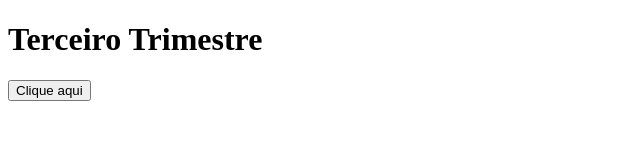
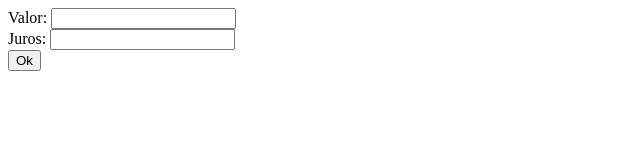
Before and after one commit to 12uzz/primeiroj_3t, a plain HTML site: page index.html in a window 1280 px wide. Shown: the whole page, without its empty margins (0-640 px from the left). Drawn offline with Linux system fonts and the light colour scheme.

Commit message:
Update index.html

```diff
--- a/index.html
+++ b/index.html
@@ -9,7 +9,8 @@
     <script src="estudo.js"></script>
 </head>
 <body>
-    <h1>Terceiro Trimestre</h1>
-    <button onclick="meChame()">Clique aqui</button>
+    Valor: <input id="valor" type="text"> <br>
+    Juros: <input id="juros" type="text"> <br>
+    <button onclick="total()"> Ok </button>
 </body>
-</html>
+</html
```
